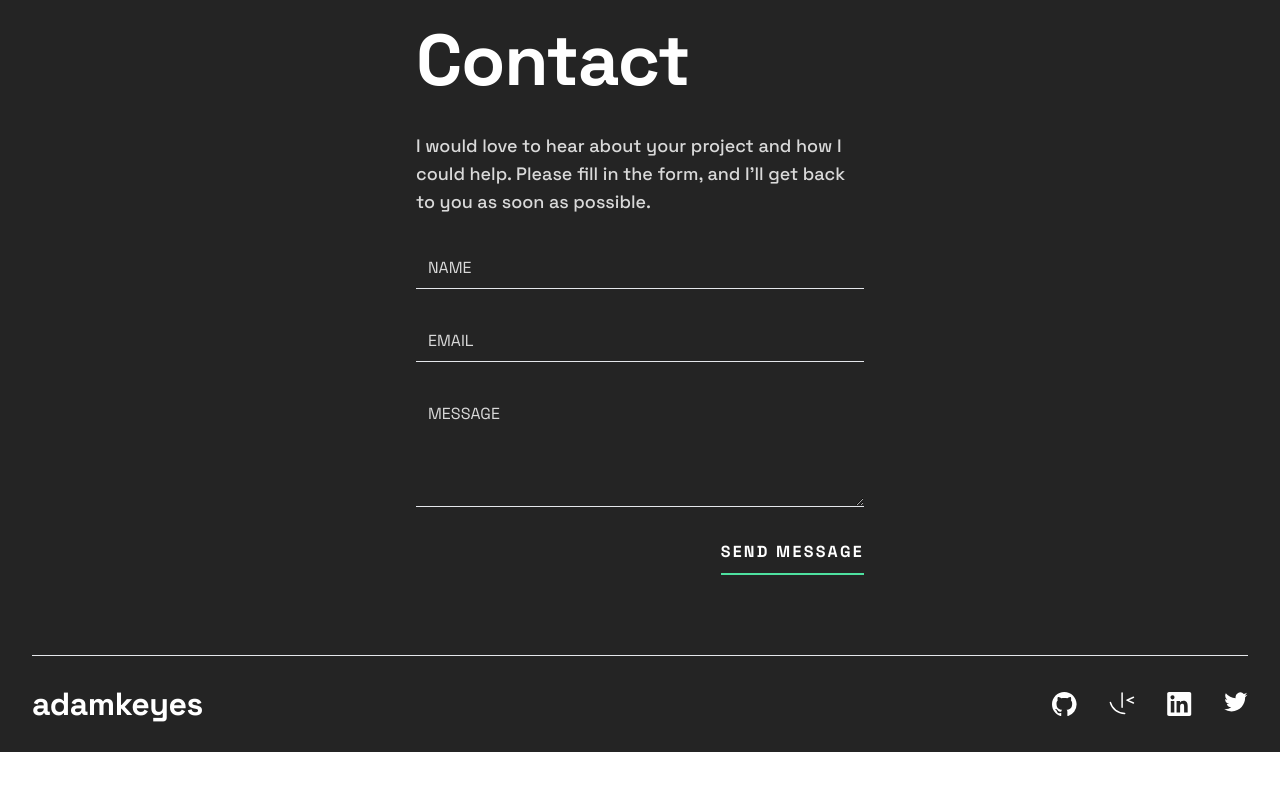
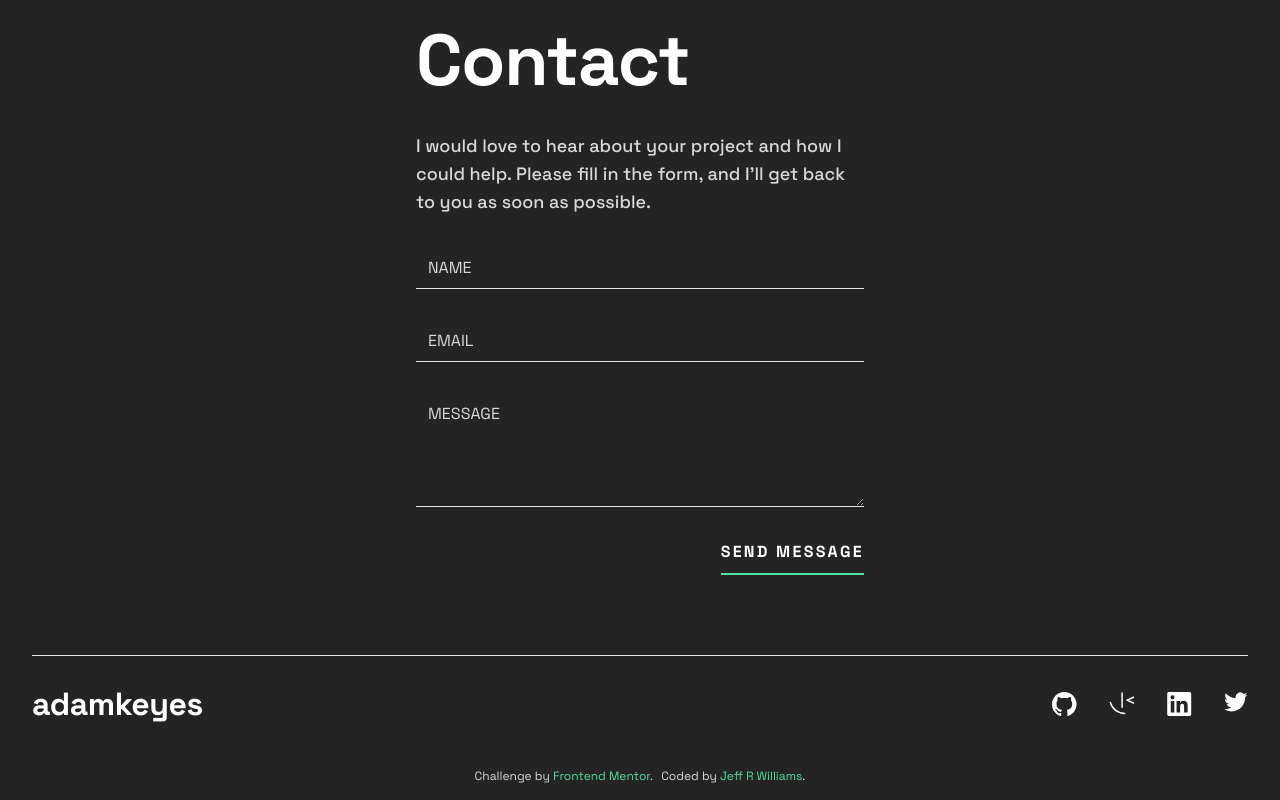
Before and after one commit to orphandeity/single-page-developer-portfolio, a Next.js app: page / in a window 1280 px wide. Shown: the part 3477-4277 px from the top of the page. Before the commit the page ends 4229 px from the top, so only its background shows below. Built offline with nearby package versions, Linux system fonts and the light colour scheme.

Commit message:
attribution

```diff
--- a/src/pages/index.tsx
+++ b/src/pages/index.tsx
@@ -71,8 +71,37 @@ const Home: NextPage = () => {
         <hr className="mx-4 text-_gray tablet:mx-8 desktop:mx-40" />
       </section>
       <Footer />
+      <Attribution />
     </>
   );
 };
 
+const Attribution = () => {
+  return (
+    <div className="flex w-full justify-center gap-2 bg-_darkgray py-4 text-xs text-_gray desktop:text-sm">
+      <p>
+        Challenge by{" "}
+        <a
+          href="https://www.frontendmentor.io?ref=challenge"
+          target="_blank"
+          className="text-_green"
+        >
+          Frontend Mentor
+        </a>
+        .
+      </p>
+      <p>
+        Coded by{" "}
+        <a
+          href="https://www.frontendmentor.io/profile/orphandeity"
+          className="text-_green"
+        >
+          Jeff R Williams
+        </a>
+        .
+      </p>
+    </div>
+  );
+};
+
 export default Home;
```
